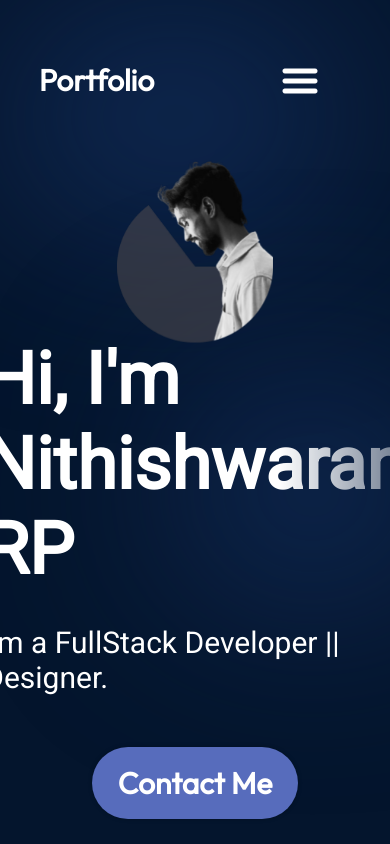
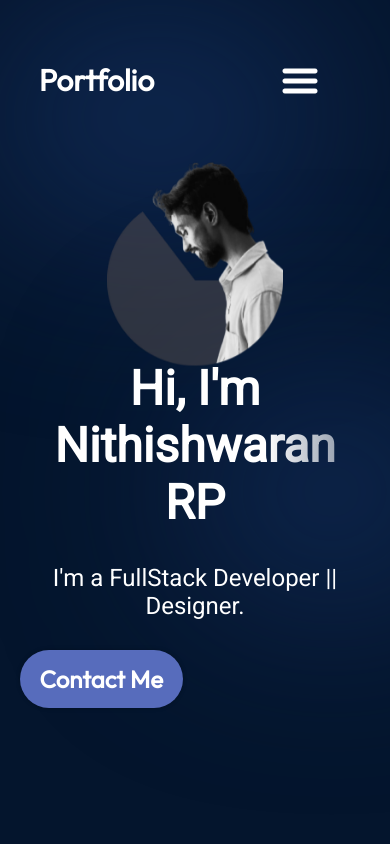
Before and after one commit to NithishwaranRP/RPN, a React (Vite) app: page / in a window 390 px wide. Shown: the top 844 px of the page. Built offline with nearby package versions, Linux system fonts and the light colour scheme.

Commit message:
Update Hero.module.css

```diff
--- a/src/components/Hero/Hero.module.css
+++ b/src/components/Hero/Hero.module.css
@@ -100,12 +100,28 @@
   z-index: 0;
 }
 
+/* Media query for smaller screens (e.g., mobile) */
 @media screen and (max-width: 830px) {
   .container {
     flex-direction: column-reverse;
+    align-items: center;
+    margin-left: 5%;
+    margin-right: 5%;
   }
 
-  .content {
-    align-items: center;
+  .title {
+    font-size: 48px; /* Decrease font size for smaller screens */
+    text-align: center;
+  }
+
+  .description {
+    font-size: 24px; /* Decrease font size for smaller screens */
+    text-align: center;
+    margin-bottom: 30px;
+  }
+
+  .contactBtn {
+    font-size: 24px; /* Decrease font size for smaller screens */
+    padding: 14px 20px;
   }
 }
```
